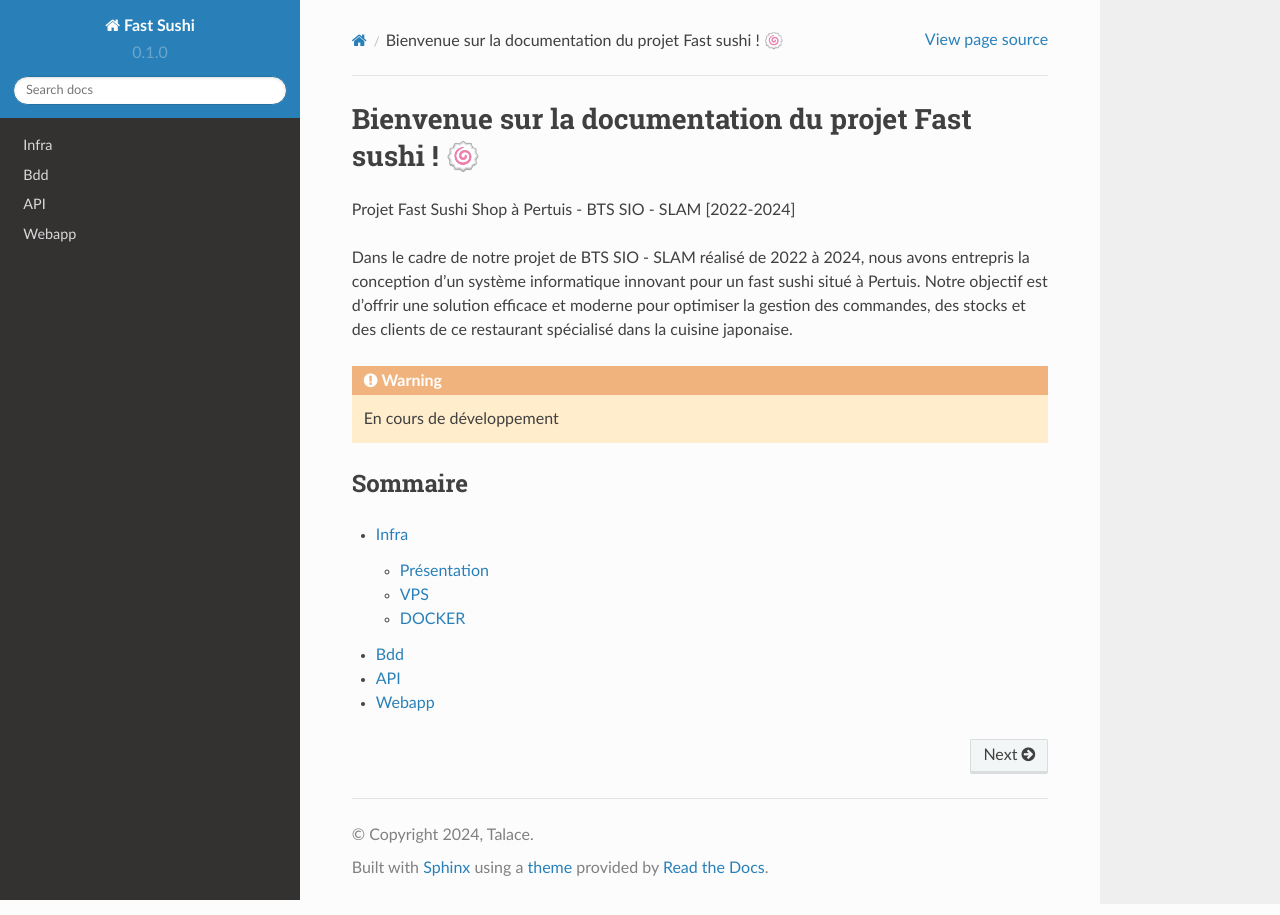
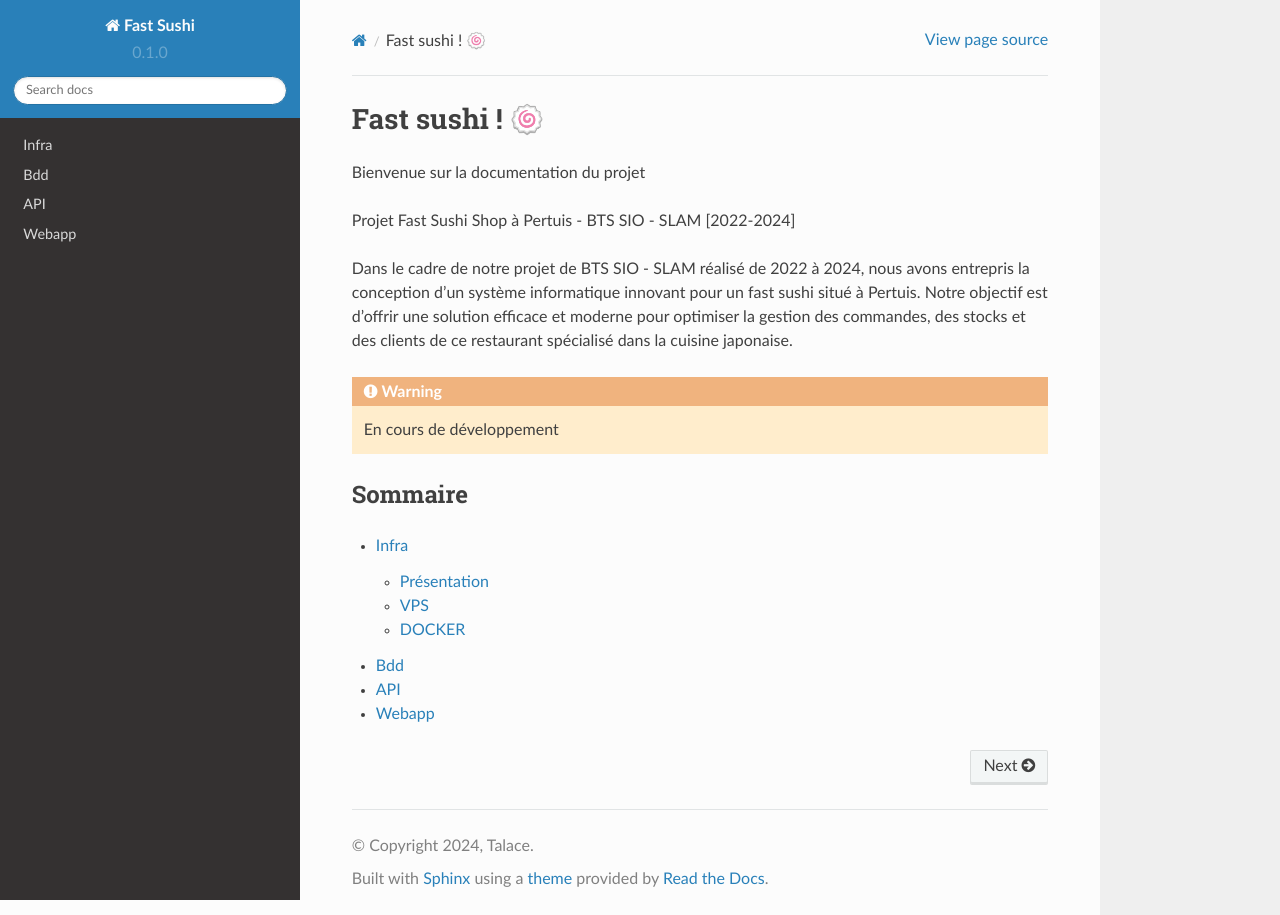
Before and after one commit to FAST-SUSHI-NEXTECH/fast-sushi, a Sphinx documentation site: the page built from docs/source/index.rst, in a window 1280 px wide. Built offline with Sphinx 7.4.7 and the Read the Docs theme 2.0.0, drawn with Linux system fonts in a browser that asks for light colours; pages that are not in the unit, such as notebooks, are missing from menus.

Commit message:
update - title

```diff
--- a/docs/source/index.rst
+++ b/docs/source/index.rst
@@ -1,5 +1,8 @@
-Bienvenue sur la documentation du projet Fast sushi ! 🍥
-===================================
+Fast sushi ! 🍥
+===============
+
+Bienvenue sur la documentation du projet
+
 Projet Fast Sushi Shop à Pertuis - BTS SIO - SLAM [2022-2024]
 
 Dans le cadre de notre projet de BTS SIO - SLAM réalisé de 2022 à 2024, nous avons entrepris la conception d'un système informatique innovant pour un fast sushi situé à Pertuis. Notre objectif est d'offrir une solution efficace et moderne pour optimiser la gestion des commandes, des stocks et des clients de ce restaurant spécialisé dans la cuisine japonaise.
```
